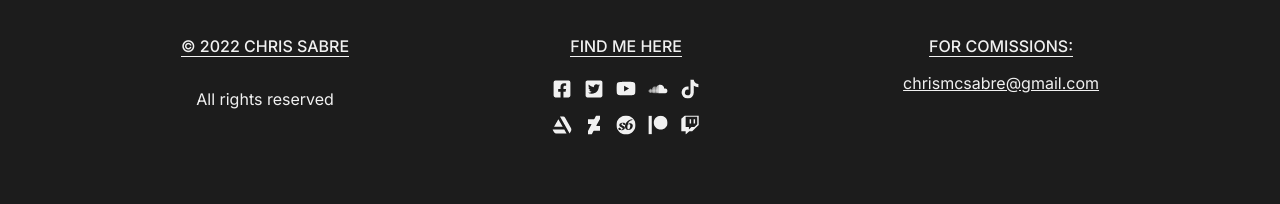
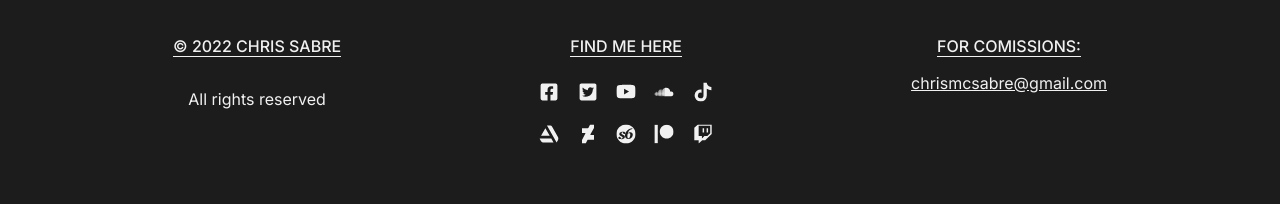
Before and after one commit to ChristianSB89/chris-sabre-art, a React (Create React App) app: page / in a window 1280 px wide. Shown: the part 1217-1421 px from the top of the page. Built offline with nearby package versions, Linux system fonts and the light colour scheme.

Commit message:
Fixed margin on social icons in footer

```diff
--- a/src/components/footer/icons.css
+++ b/src/components/footer/icons.css
@@ -1,7 +1,9 @@
 .social-icons {
   padding: 0.5em;
+  margin: 0.2em;
   color: #f1f1f1;
   scale: 1.2;
+  border-radius: 0.5em;
 }
 
 .social-icons:hover {
```
